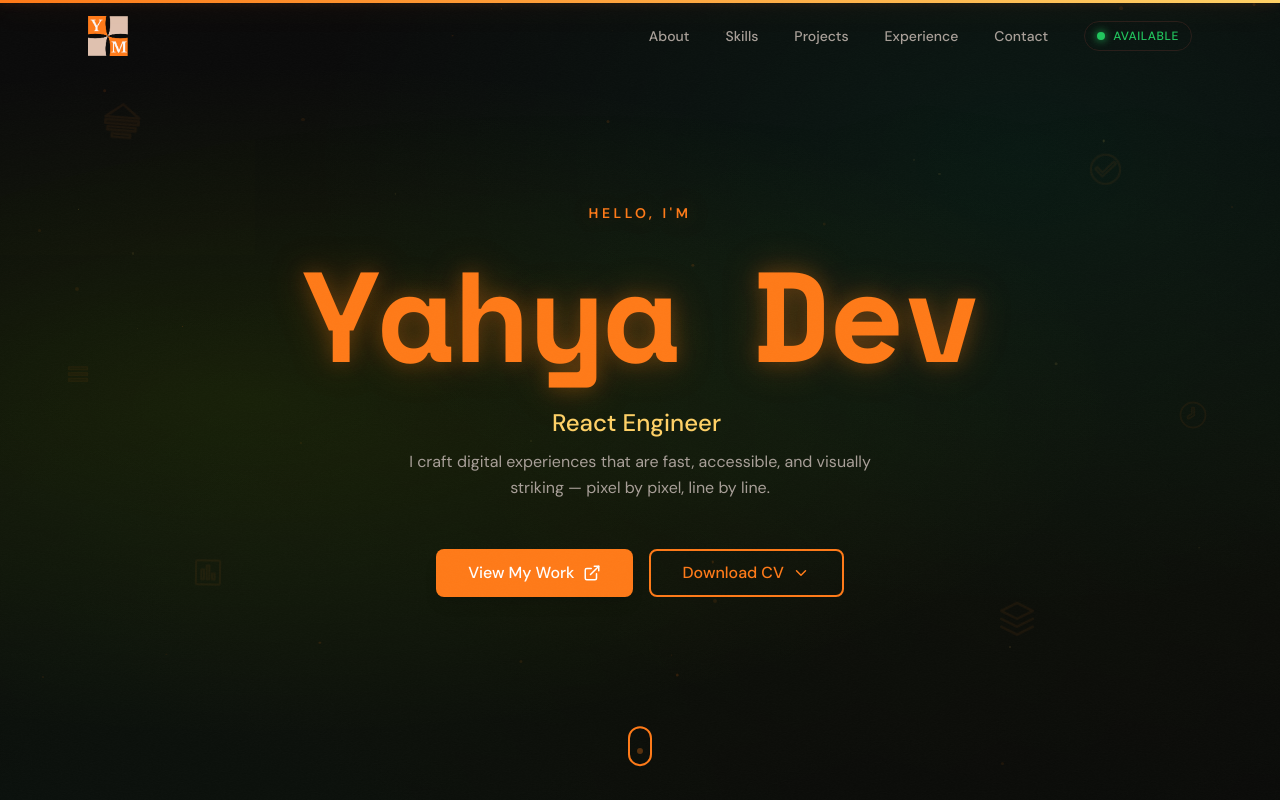
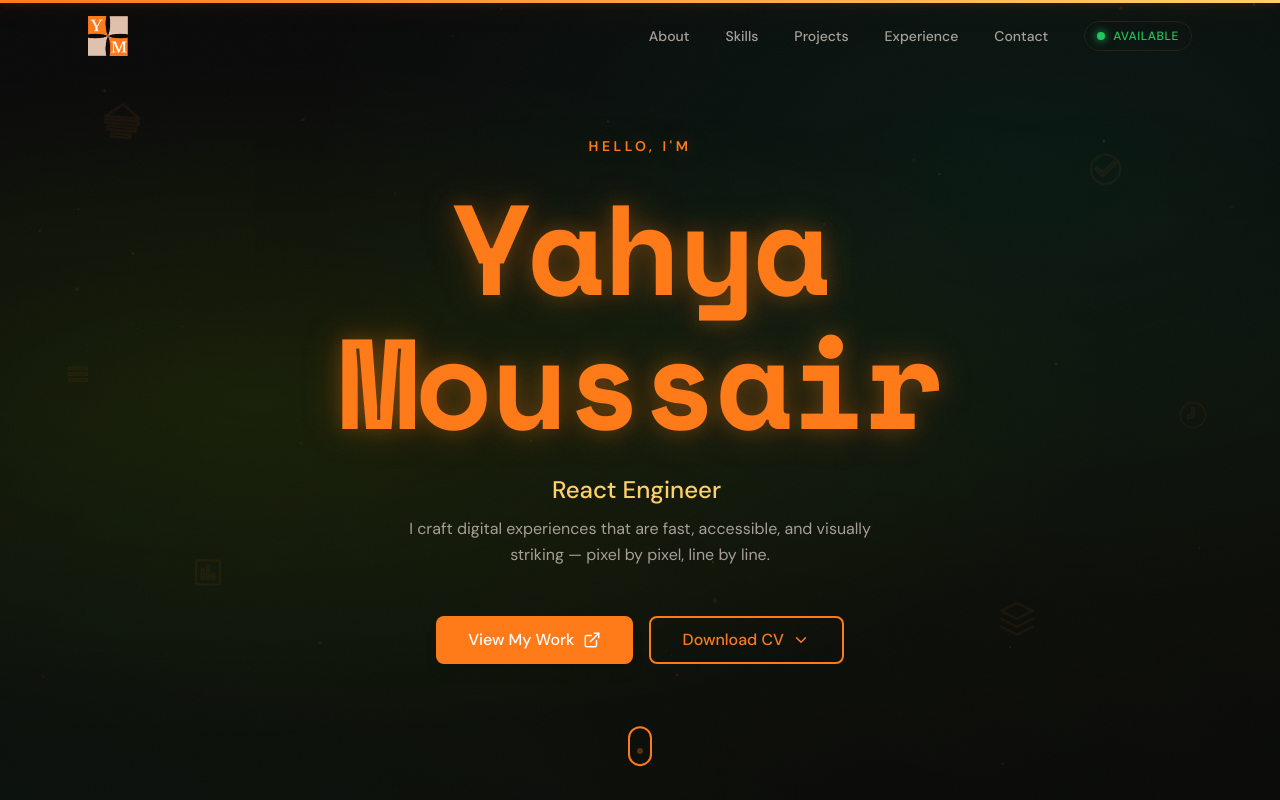
Before and after one commit to yahya-moussair/potfolio, a React (Vite) app: page / in a window 1280 px wide. Shown: the top 800 px of the page. Built offline with nearby package versions, Linux system fonts and the light colour scheme.

Commit message:
Update HeroSection to reflect name change from 'Yahya Dev' to 'Yahya Moussair' for accuracy.

```diff
--- a/src/components/sections/HeroSection.jsx
+++ b/src/components/sections/HeroSection.jsx
@@ -59,7 +59,7 @@ export default function HeroSection() {
             fontSize: "clamp(3rem, 10vw, 8rem)",
           }}
         >
-          Yahya Dev
+          Yahya Moussair
         </motion.h1>
 
         <motion.div
```
